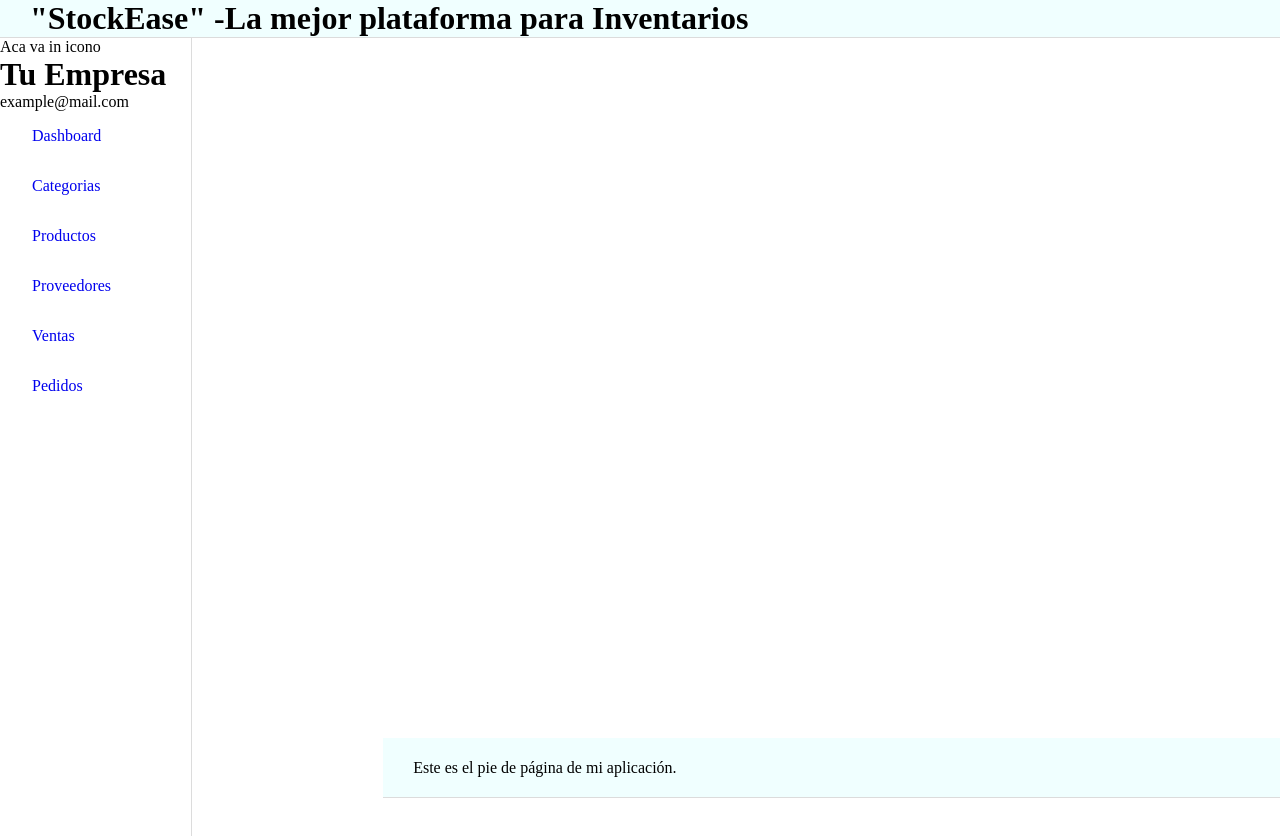
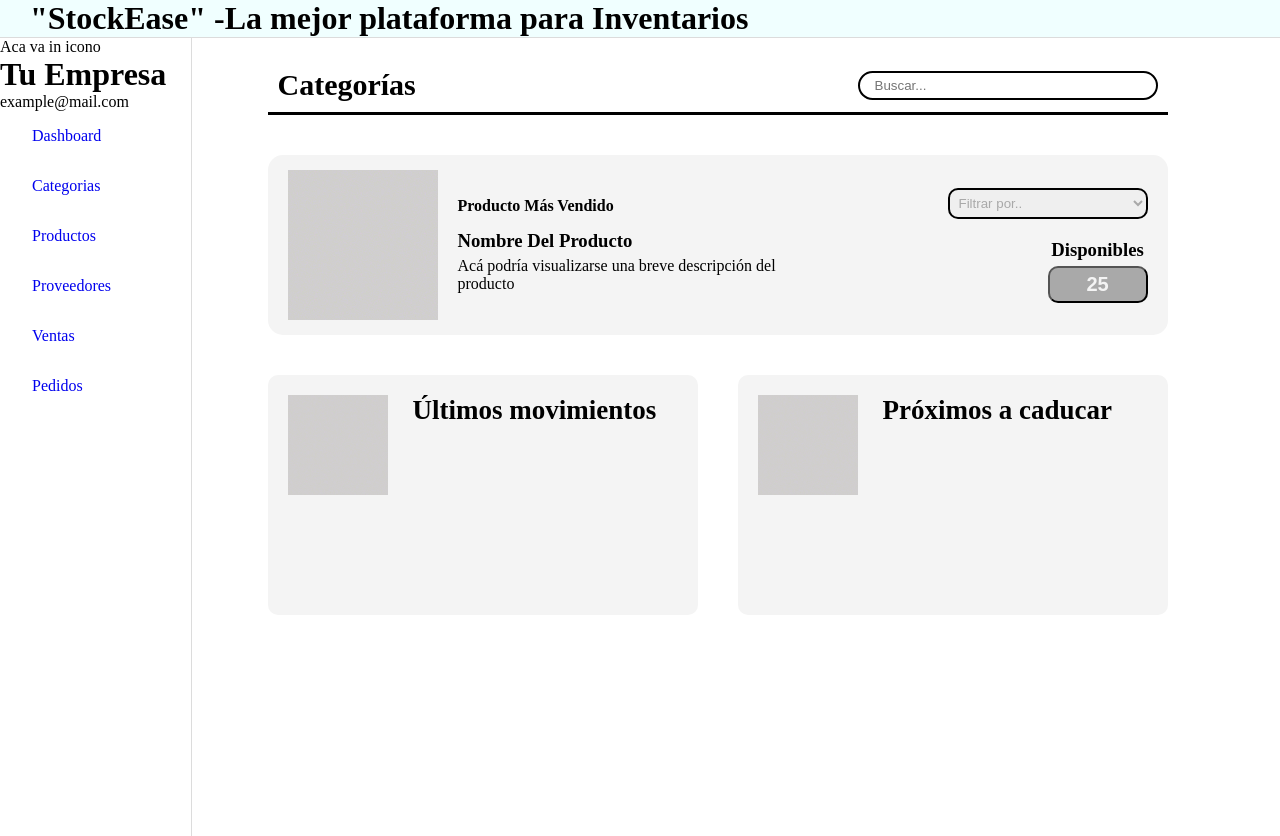
Before and after one commit to No-Country-simulation/s14-21-n-python, a React (Vite) app in the folder frontend/: page /category in a window 1280 px wide. Shown: the top 836 px of the page. Built offline with nearby package versions, Linux system fonts and the light colour scheme.

Commit message:
Arreglando las categorias

```diff
--- a/frontend/src/App.jsx
+++ b/frontend/src/App.jsx
@@ -8,6 +8,7 @@ import Sidebar from "./components/Sidebar/Sidebar";
 import Footer from "./components/Footer/Footer";
 import Supplier from "./components/Supplier/Supplier";
 import Orders from "./components/Orders/Order";
+import { Category } from "./components/Category/Category";
 import "./App.css";
 
 function App() {
@@ -25,6 +26,7 @@ function App() {
               <Route path="/sales" element={<Sales />} />
               <Route path="/suppliers" element={<Supplier />} />
               <Route path="/orders" element={<Orders />} />
+              <Route path="/category" element={<Category />} />
             </Routes>
           </div>
 
--- /dev/null
+++ b/frontend/src/components/Category/ Administrator/Administrator.jsx
@@ -0,0 +1,17 @@
+import styles from "./Administrator.module.css";
+import product from "../../../assets/gray.jpeg";
+
+export const Administrator = () => {
+  return (
+    <main className={styles.containerAdm}>
+      <img
+        className="rounded"
+        src={product}
+        alt="product"
+        width={100}
+        height={100}
+      />
+      <h2>Últimos movimientos</h2>
+    </main>
+  );
+};
--- /dev/null
+++ b/frontend/src/components/Category/ Administrator/Administrator.module.css
@@ -0,0 +1,13 @@
+.containerAdm {
+  display: flex;
+  justify-content: flex-start;
+  align-items: flex-start;
+  gap: 25px;
+  background-color: #f4f4f4;
+  padding: 20px;
+  border-radius: 10px;
+  width: 430px;
+  height: 240px;
+  font-weight: bold;
+  font-size: 18px;
+}
--- /dev/null
+++ b/frontend/src/components/Category/Category.jsx
@@ -0,0 +1,51 @@
+import styles from "./Category.module.css";
+import product from "../../assets/gray.jpeg";
+import { ExpireProducts } from "./ExpireProducts/ExpireProducts.jsx";
+import { Administrator } from "./ Administrator/Administrator.jsx";
+
+export const Category = () => {
+  return (
+    <main className={styles.container}>
+      <div className={styles.searchContainer}>
+        <h1 className={styles.titleCategory}>Categorías</h1>
+        <input className={styles.inputSearch} placeholder="Buscar..." />
+      </div>
+
+      <section className={styles.productContainer}>
+        <div className={styles.informationBox}>
+          <img className="rounded" src={product} alt="product" width={150} />
+          <div className={styles.information}>
+            <h4 className="font-bold text-xl">Producto Más Vendido</h4>
+            <span className={styles.productInformation}>
+              <h3>Nombre Del Producto</h3>
+              <p className="text-gray-500">
+                Acá podría visualizarse una breve descripción del producto
+              </p>
+            </span>
+          </div>
+        </div>
+
+        <div className={styles.availableBox}>
+          <select className={styles.select}>
+            <option value="" disabled selected hidden>
+              Filtrar por..
+            </option>
+            <option>1</option>
+            <option>2</option>
+            <option>3</option>
+          </select>
+
+          <div className={styles.buttonContainer}>
+            <h3 className={styles.textAvailable}>Disponibles</h3>
+            <button className={styles.buttonAvailable}>25</button>
+          </div>
+        </div>
+      </section>
+
+      <div className={styles.containerComponents}>
+        <Administrator />
+        <ExpireProducts />
+      </div>
+    </main>
+  );
+};
--- /dev/null
+++ b/frontend/src/components/Category/Category.module.css
@@ -0,0 +1,107 @@
+.container {
+  display: flex;
+  justify-content: center;
+  align-items: center;
+  gap: 40px;
+  flex-direction: column;
+}
+
+.searchContainer {
+  display: flex;
+  justify-content: space-between;
+  align-items: center;
+  padding: 10px;
+  border-bottom: 3px solid;
+  width: 900px;
+}
+
+.titleCategory {
+  font-size: 30px;
+}
+
+.inputSearch {
+  border: 2px solid ;
+  border-radius: 15px;
+  padding: 5px 5px 5px 15px;
+  width: 300px;
+}
+
+.productContainer {
+  display: flex;
+  justify-content: space-between;
+  align-items: center;
+  background-color: #f4f4f4;
+  padding: 20px;
+  gap: 10px;
+  width: 900px;
+  border-radius: 15px;
+  height: 180px;
+}
+
+.productInformation {
+  display: flex;
+  flex-direction: column;
+  justify-content: center;
+  gap: 5px;
+}
+
+.informationBox {
+  display: flex;
+  justify-content: center;
+  align-items: center;
+  gap: 20px;
+}
+
+.information {
+  display: flex;
+  flex-direction: column;
+  justify-content: center;
+  gap: 15px;
+  width: 350px;
+}
+
+.availableBox {
+  display: flex;
+  justify-content: center;
+  align-items: flex-end;
+  flex-direction: column;
+  gap: 20px;
+}
+
+.buttonContainer {
+  display: flex;
+  justify-content: center;
+  align-items: center;
+  flex-direction: column;
+  gap: 5px;
+}
+
+
+.textAvailable {
+  font-weight: bold;
+}
+
+.buttonAvailable {
+  background-color: darkgray;
+  width: 100px;
+  color: #f4f4f4;
+  font-size: 20px;
+  padding: 5px;
+  border-radius: 10px;
+  font-weight: bold;
+}
+
+.select{
+  border: 2px solid black;
+  border-radius: 10px;
+  padding: 5px;
+  width: 200px;
+  color: darkgray;
+}
+
+.containerComponents {
+  width: 900px;
+  display: flex;
+  justify-content: space-between;
+  align-items: center;
+}
--- /dev/null
+++ b/frontend/src/components/Category/ExpireProducts/ExpireProducts.jsx
@@ -0,0 +1,17 @@
+import styles from "./ExpireProducts.module.css";
+import product from "../../../assets/gray.jpeg";
+
+export const ExpireProducts = () => {
+  return (
+    <main className={styles.container}>
+      <img
+        className="rounded"
+        src={product}
+        alt="product"
+        width={100}
+        height={100}
+      />
+      <h2>Próximos a caducar</h2>
+    </main>
+  );
+};
--- /dev/null
+++ b/frontend/src/components/Category/ExpireProducts/ExpireProducts.module.css
@@ -0,0 +1,13 @@
+.container {
+  display: flex;
+  justify-content: flex-start;
+  align-items: flex-start;
+  gap: 25px;
+  background-color: #f4f4f4;
+  padding: 20px;
+  border-radius: 10px;
+  width: 430px;
+  height: 240px;
+  font-weight: bold;
+  font-size: 18px;
+}
```
Also changed, not shown: frontend/src/assets/gray.jpeg (added).
